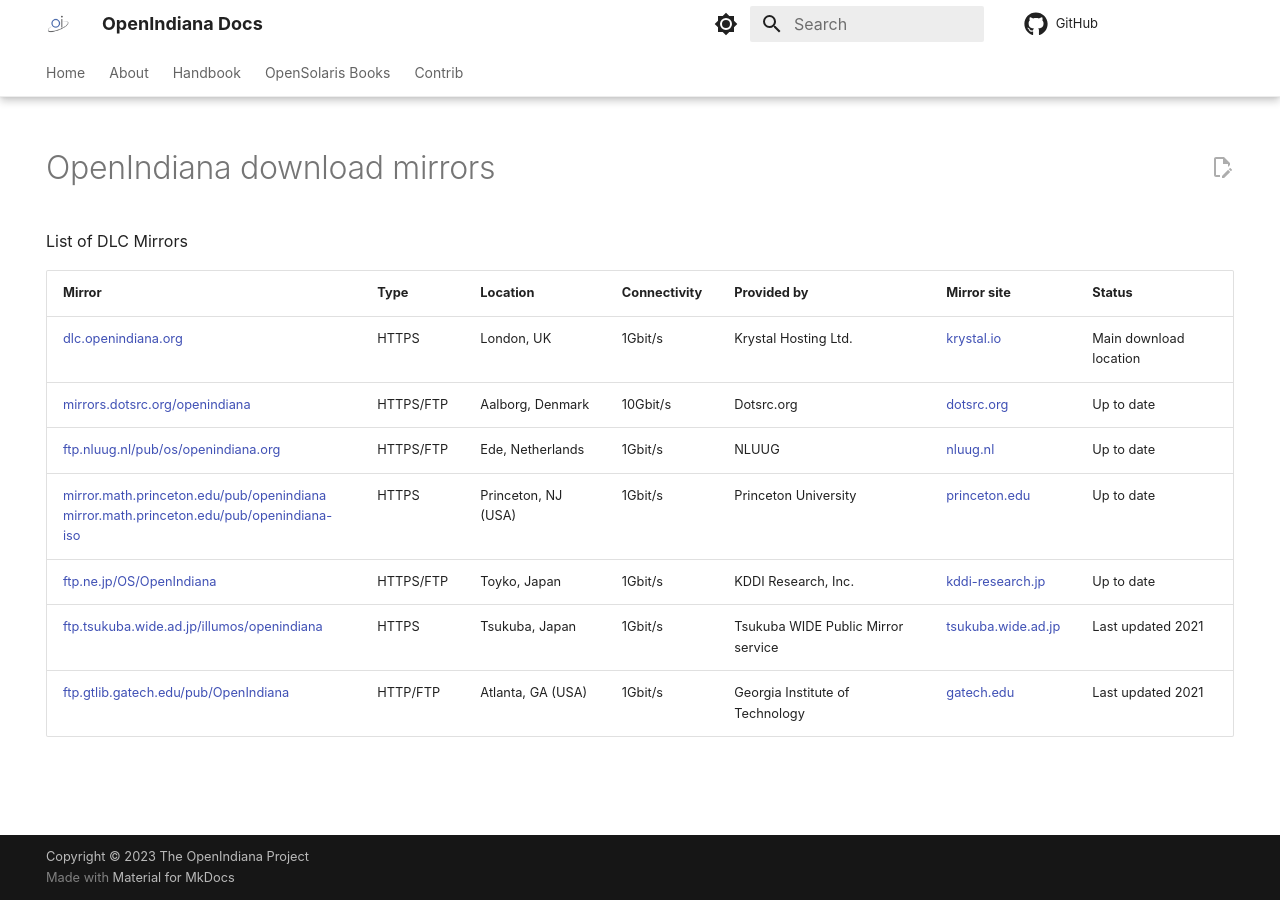
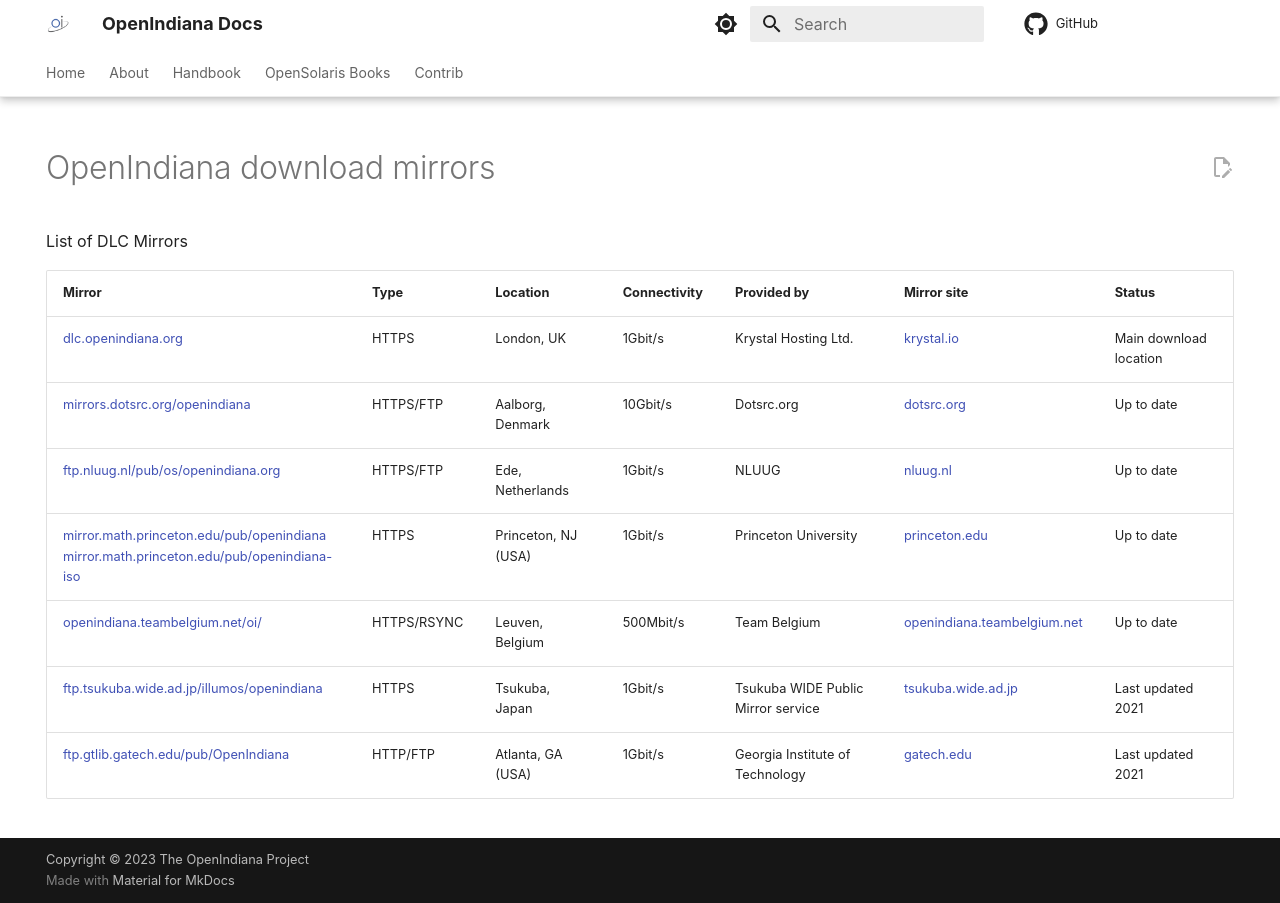
Before and after one commit to OpenIndiana/oi-docs, an MkDocs documentation site: the page built from docs/handbook/openindiana-download-mirrors.md, in a window 1280 px wide. Built offline with MkDocs 1.6.1 and Material for MkDocs 9.7.7, drawn with Linux system fonts in a browser that asks for light colours; comment, search, counter and statistics services are not loaded.

Commit message:
Update openindiana-download-mirrors.md
Add new Belgian mirror and remove now defunct Japanese mirror.

```diff
--- a/docs/handbook/openindiana-download-mirrors.md
+++ b/docs/handbook/openindiana-download-mirrors.md
@@ -35,6 +35,6 @@
 [mirrors.dotsrc.org/openindiana](https://mirrors.dotsrc.org/openindiana/)             | HTTPS/FTP | Aalborg, Denmark    | 10Gbit/s     | Dotsrc.org                              | [dotsrc.org](https://dotsrc.org/)                         | Up to date
 [ftp.nluug.nl/pub/os/openindiana.org](https://ftp.nluug.nl/pub/os/openindiana.org/)   | HTTPS/FTP | Ede, Netherlands    | 1Gbit/s      | NLUUG                                   | [nluug.nl](https://www.nluug.nl/)                         | Up to date
 [mirror.math.princeton.edu/pub/openindiana](https://mirror.math.princeton.edu/pub/openindiana) <br> [mirror.math.princeton.edu/pub/openindiana-iso](https://mirror.math.princeton.edu/pub/openindiana-iso/) | HTTPS | Princeton, NJ (USA)    | 1Gbit/s | Princeton University | [princeton.edu](https://www.princeton.edu/) | Up to date
-[ftp.ne.jp/OS/OpenIndiana](https://ftp.ne.jp/OS/OpenIndiana/)                         | HTTPS/FTP | Toyko, Japan        | 1Gbit/s      | KDDI Research, Inc.                     | [kddi-research.jp](https://www.kddi-research.jp/english/) | Up to date
+[openindiana.teambelgium.net/oi/](https://openindiana.teambelgium.net/oi/)                         | HTTPS/RSYNC | Leuven, Belgium        | 500Mbit/s      | Team Belgium                     | [openindiana.teambelgium.net](https://openindiana.teambelgium.net/) | Up to date
 [ftp.tsukuba.wide.ad.jp/illumos/openindiana](https://ftp.tsukuba.wide.ad.jp/illumos/openindiana/) | HTTPS | Tsukuba, Japan | 1Gbit/s   | Tsukuba WIDE Public Mirror service      | [tsukuba.wide.ad.jp](https://ftp.tsukuba.wide.ad.jp/)     | Last updated 2021
 [ftp.gtlib.gatech.edu/pub/OpenIndiana](http://ftp.gtlib.gatech.edu/pub/OpenIndiana/)  | HTTP/FTP  | Atlanta, GA (USA)   | 1Gbit/s      | Georgia Institute of Technology         | [gatech.edu](https://www.gatech.edu/)                     | Last updated 2021
```
